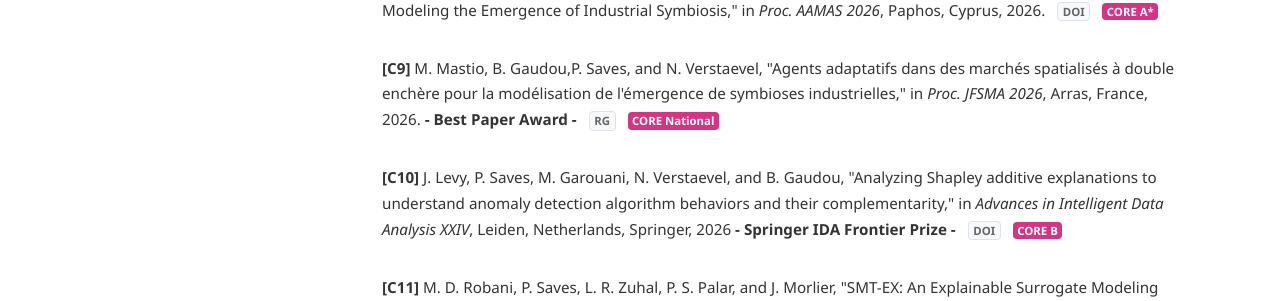
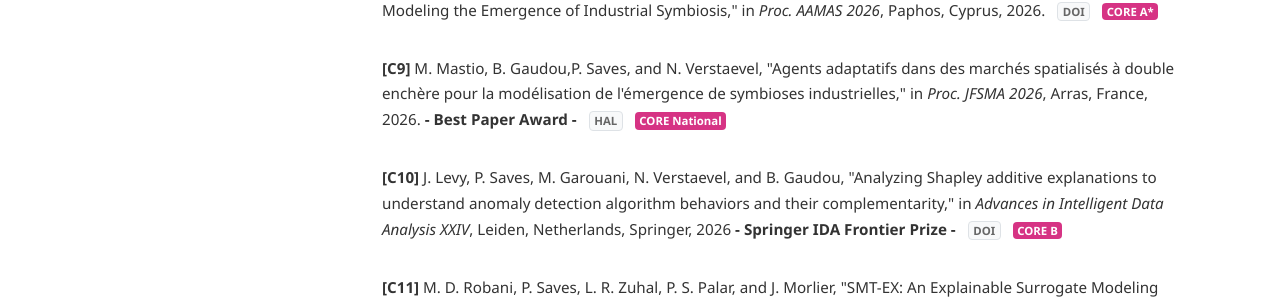
Before and after one commit to Paul-Saves/Paul-Saves.github.io, a Jekyll site: the page built from _pages/publications.md, in a window 1280 px wide and 900 px high, scrolled down 2390 px. Shown: the part 147-448 px from the top of the window. Built offline with Jekyll 4.4.1, drawn with Linux system fonts in a browser that asks for light colours; a style sheet for code colours, icons or effects is not loaded.

Commit message:
update with hal

```diff
--- a/_pages/publications.md
+++ b/_pages/publications.md
@@ -148,7 +148,7 @@ title: Scientific Publications
   </div>
 
   <div class="ieee-citation mb-4 pb-2">
-    <span class="font-weight-bold">[C9]</span> M. Mastio, B. Gaudou,P. Saves, and N. Verstaevel, "Agents adaptatifs dans des marchés spatialisés à double enchère pour la modélisation de l'émergence de symbioses industrielles," in <em>Proc. JFSMA 2026</em>, Arras, France, 2026. <strong> - Best Paper Award -</strong> <a href="https://www.researchgate.net/publication/408369762_Agents_adaptatifs_dans_des_marches_spatialises_a_double_enchere_pour_la_modelisation_de_l'emergence_de_symbioses_industrielles" target="_blank" class="badge badge-light border ml-2">RG</a>  <span class="badge ml-2 text-white" style="background-color: #d63384;">CORE National</span>
+    <span class="font-weight-bold">[C9]</span> M. Mastio, B. Gaudou,P. Saves, and N. Verstaevel, "Agents adaptatifs dans des marchés spatialisés à double enchère pour la modélisation de l'émergence de symbioses industrielles," in <em>Proc. JFSMA 2026</em>, Arras, France, 2026. <strong> - Best Paper Award -</strong> <a href="https://hal.science/hal-05678237" target="_blank" class="badge badge-light border ml-2">HAL</a>  <span class="badge ml-2 text-white" style="background-color: #d63384;">CORE National</span>
  </div>
 
 
```
